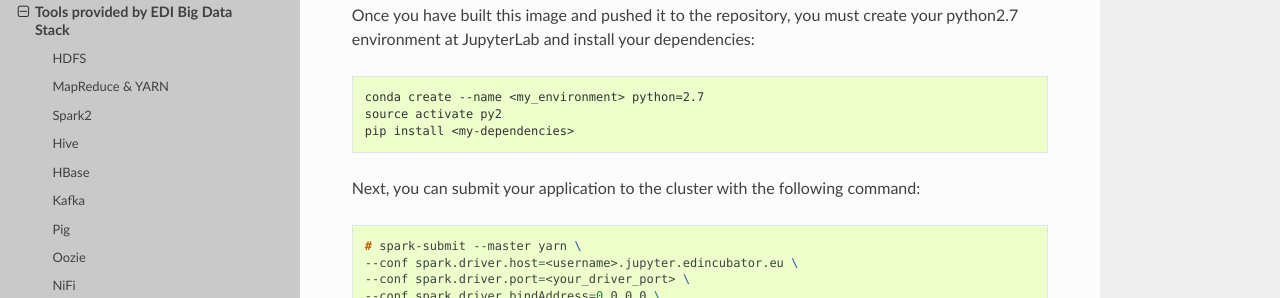
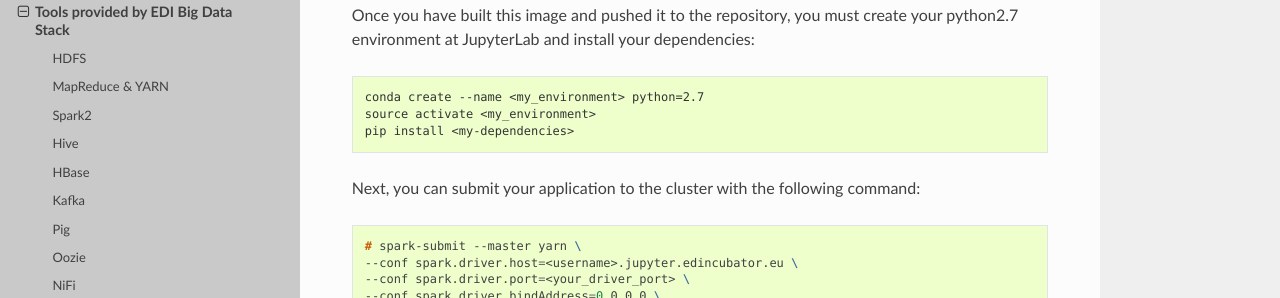
Before and after one commit to edincubator/edi-doc, a Sphinx documentation site: the page built from doc/source/big-data-stack/tools/creating-docker-images.rst, in a window 1280 px wide and 900 px high, scrolled down 9032 px. Shown: the part 276-574 px from the top of the window. Built offline with Sphinx 7.4.7 and the Read the Docs theme 2.0.0, drawn with Linux system fonts in a browser that asks for light colours.

Commit message:
Fixing a bug

```diff
--- a/doc/source/big-data-stack/tools/creating-docker-images.rst
+++ b/doc/source/big-data-stack/tools/creating-docker-images.rst
@@ -531,7 +531,7 @@
 .. code-block:: console
 
     conda create --name <my_environment> python=2.7
-    source activate py2
+    source activate <my_environment>
     pip install <my-dependencies>
 
 
```
